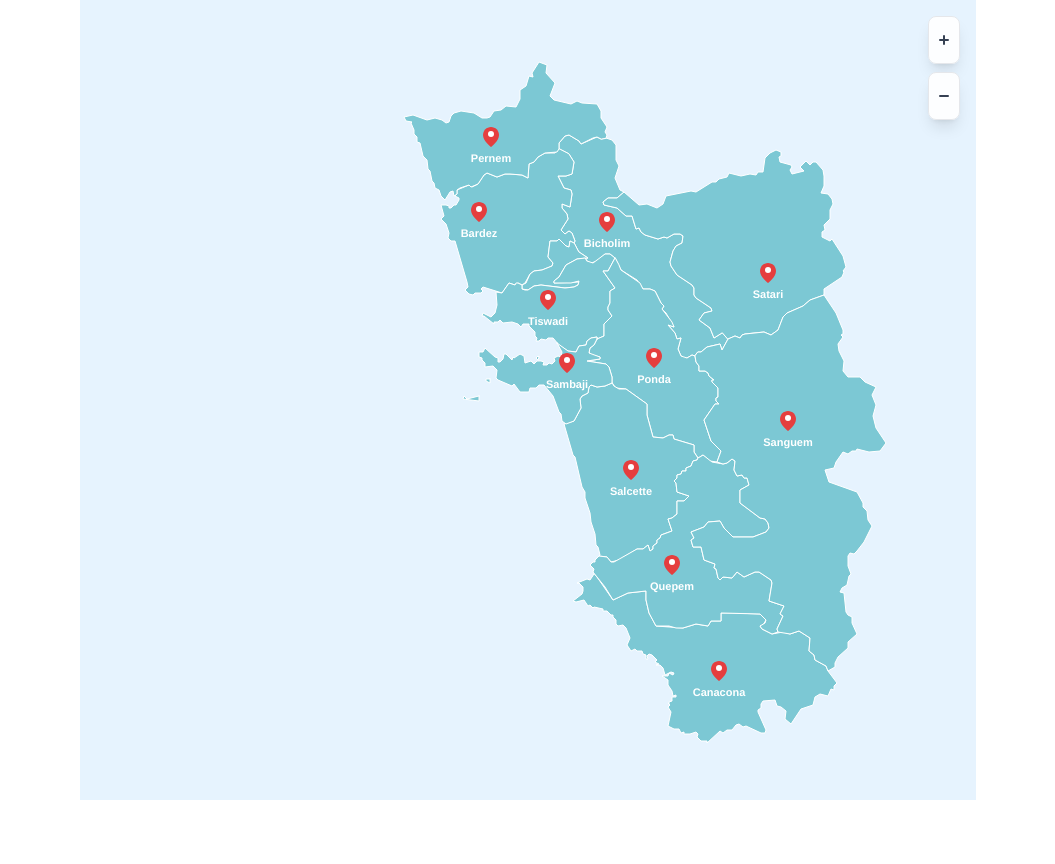
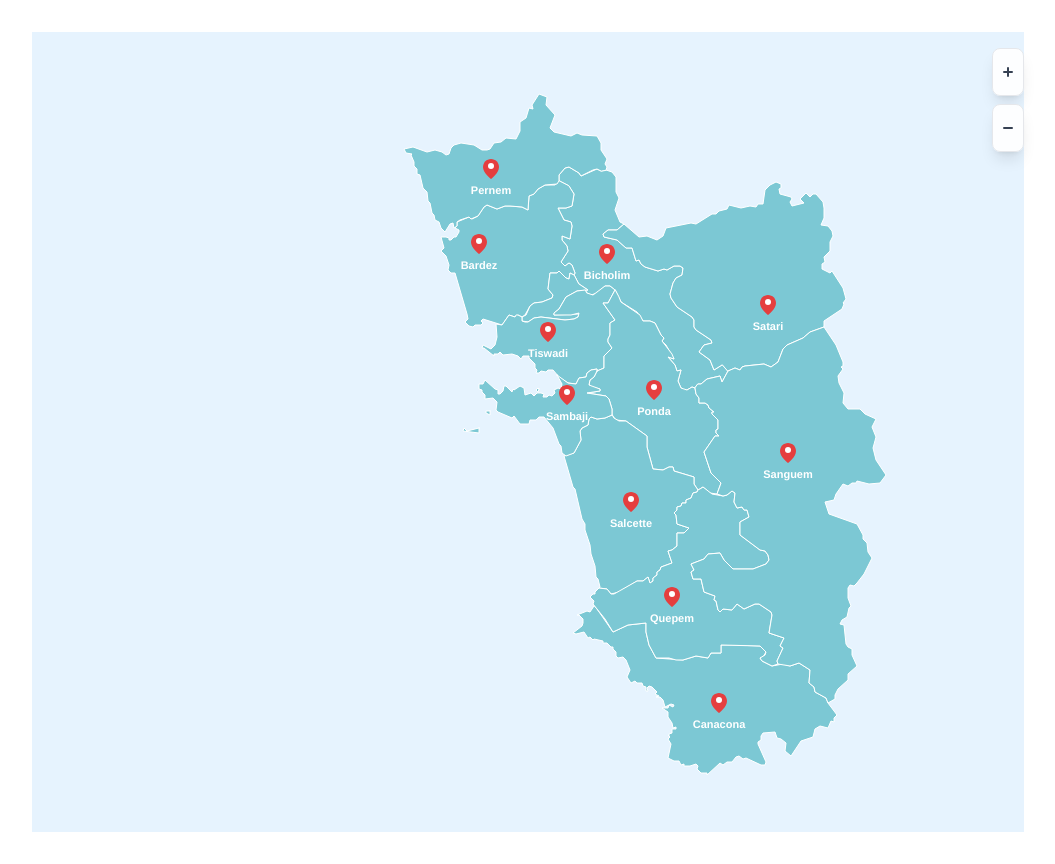
Before and after one commit to abhinavsaxena2308/goa-visual, a Next.js app: page / in a window 1280 px wide. Shown: the whole page, without its empty margins (112-1167 px from the left). Before the commit the page ends 800 px from the top, so only its background shows below. Built offline with nearby package versions, Linux system fonts and the light colour scheme.

Commit message:
centre alignment of map container and map boundary

```diff
--- a/app/page.tsx
+++ b/app/page.tsx
@@ -1,7 +1,7 @@
 import GoaMap from "@/components/GoaMap";
 export default function Page() {
   return (
-    <div className="flex items-center justify-center min-h-screen">
+    <div className="flex items-center justify-center min-h-screen py-8">
       <GoaMap />
     </div>
   );
--- a/components/GoaMap.tsx
+++ b/components/GoaMap.tsx
@@ -103,7 +103,6 @@ export default function GoaMap() {
   const getTalukaMarkers = () => {
     if (!geoData?.features) return [];
 
-    // Debug: log all taluka names
     const allNames = geoData.features.map((f) => f.properties?.NAME_3);
     // console.log("All talukas:", allNames.filter(Boolean));
 
@@ -187,9 +186,9 @@ export default function GoaMap() {
     return <div className="text-center p-8">Loading map...</div>;
 
   return (
-    <div className="relative w-full max-w-4xl mx-auto ">
+    <div className="relative w-full max-w-5xl mx-auto px-4">
       <MapContainer
-        center={[15.4, 74.0]}
+        center={[15.35, 73.88]}
         zoom={10}
         minZoom={9}
         maxZoom={10}
```
